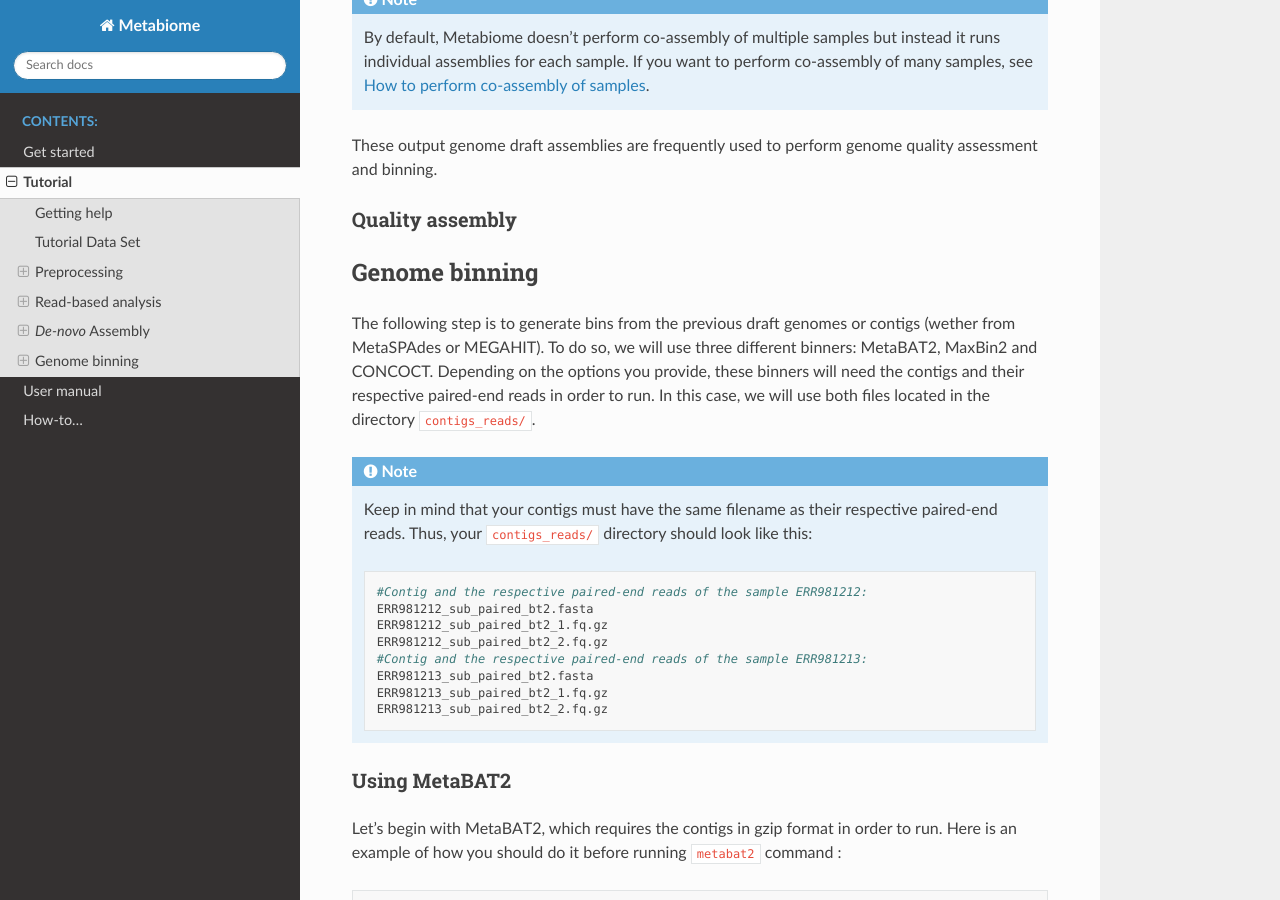
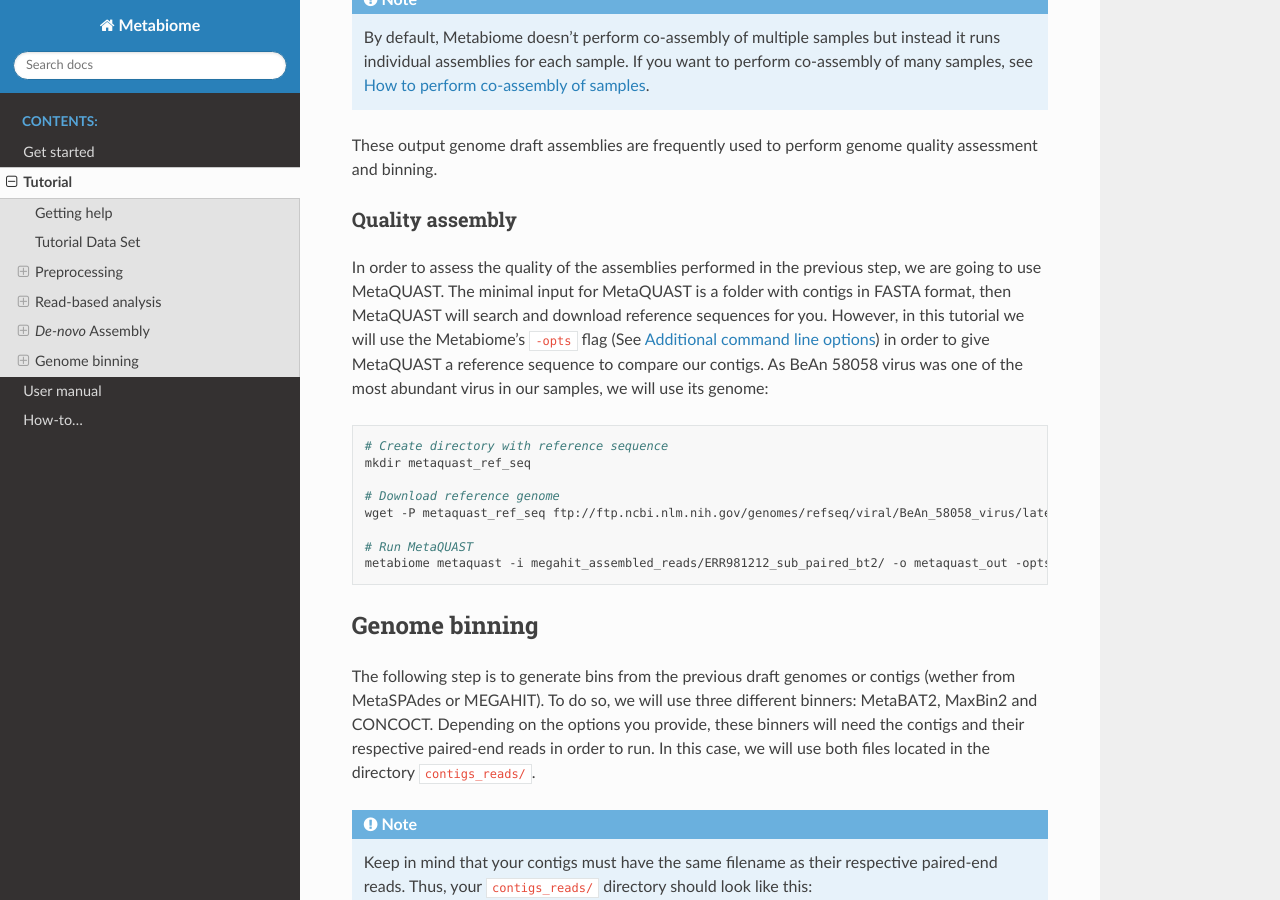
Before and after one commit to Nesper94/Metabiome, a Sphinx documentation site: the page built from documentation/source/tutorial.rst, in a window 1280 px wide and 900 px high, scrolled down 6047 px. Built offline with Sphinx 7.4.7 and the Read the Docs theme 2.0.0, drawn with Linux system fonts in a browser that asks for light colours.

Commit message:
Add Quality assembly section

```diff
--- a/documentation/source/tutorial.rst
+++ b/documentation/source/tutorial.rst
@@ -324,6 +324,25 @@ and binning.
 Quality assembly
 ----------------
 
+In order to assess the quality of the assemblies performed in the previous step,
+we are going to use MetaQUAST. The minimal input for MetaQUAST is a folder with
+contigs in FASTA format, then MetaQUAST will search and download reference
+sequences for you. However, in this tutorial we will use the Metabiome's
+``-opts`` flag (See :ref:`opts-flag`) in order to give MetaQUAST a reference
+sequence to compare our contigs. As BeAn 58058 virus was one of the most
+abundant virus in our samples, we will use its genome:
+
+.. code-block:: bash
+
+    # Create directory with reference sequence
+    mkdir metaquast_ref_seq
+
+    # Download reference genome
+    wget -P metaquast_ref_seq ftp://ftp.ncbi.nlm.nih.gov/genomes/refseq/viral/BeAn_58058_virus/latest_assembly_versions/GCF_001907825.1_ViralProj357638/GCF_001907825.1_ViralProj357638_genomic.fna.gz
+
+    # Run MetaQUAST
+    metabiome metaquast -i megahit_assembled_reads/ERR981212_sub_paired_bt2/ -o metaquast_out -opts -r metaquast_ref_seqs/GCF_001907825.1_ViralProj357638_genomic.fna.gz
+
 Genome binning
 **************
 
--- a/documentation/source/user-manual.rst
+++ b/documentation/source/user-manual.rst
@@ -54,6 +54,8 @@ the Metabiome's folder and execute the :file:`uninstall.sh` script:
 
     cd scripts/
     bash uninstall.sh
+
+.. _opts-flag:
 
 Additional command line options
 -------------------------------
```
